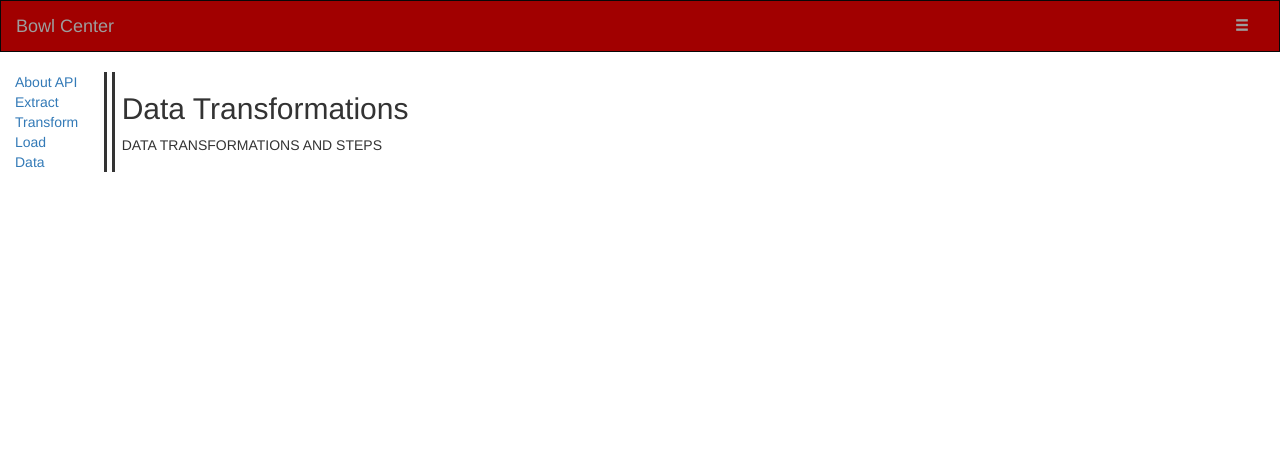
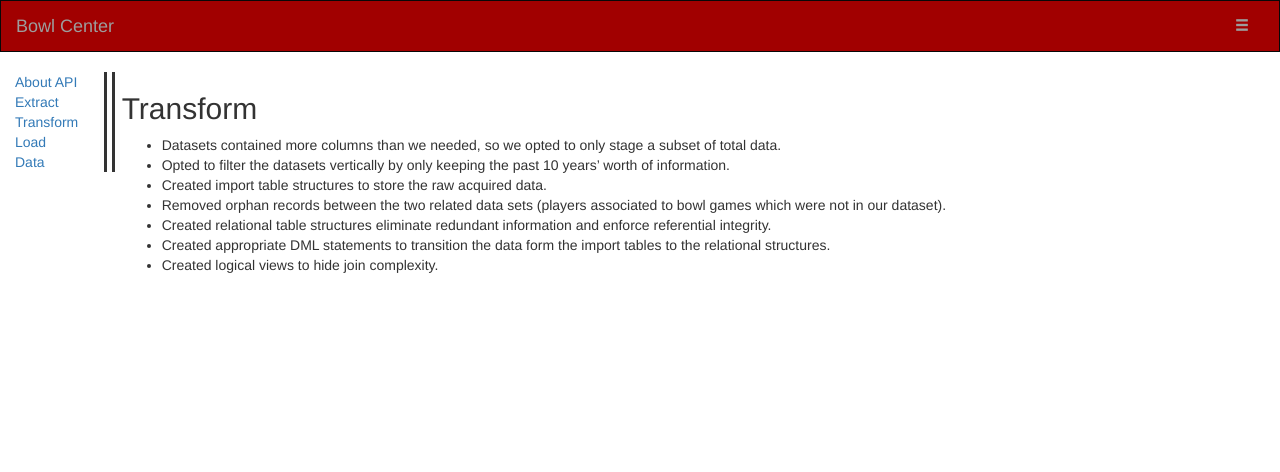
Before and after one commit to ctran301/College-FootBall-Bowl-Center, a Flask app: page /apiV1.0/transform in a window 1280 px wide. Shown: the top 472 px of the page. Run offline with Flask 2, Linux system fonts and the light colour scheme; parts of the project's set-up code (start-up, migrations or seed data) failed here and were passed over; some libraries are stand-ins or nearby versions.

Commit message:
added content

```diff
--- a/templates/transform.html
+++ b/templates/transform.html
@@ -65,8 +65,16 @@
                     </nav>
                 </div> <!--End Left Nav col div-->
                 <div class="col-md-10"> <!--Content-->
-                    <h2>Data Transformations</h2>
-                    <p>DATA TRANSFORMATIONS AND STEPS</p>
+                    <h2>Transform</h2>
+                    <ul>
+                        <li>Datasets contained more columns than we needed, so we opted to only stage a subset of total data.</li>
+                        <li>Opted to filter the datasets vertically by only keeping the past 10 years’ worth of information.</li>
+                        <li>Created import table structures to store the raw acquired data.</li>
+                        <li>Removed orphan records between the two related data sets (players associated to bowl games which were not in our dataset).</li>
+                        <li>Created relational table structures eliminate redundant information and enforce referential integrity.</li>
+                        <li>Created appropriate DML statements to transition the data form the import tables to the relational structures.</li>
+                        <li>Created logical views to hide join complexity.</li>
+                    </ul>
                 </div> <!--End Left Nav col div-->
             </div> <!--End Content panels row-->
 
```
